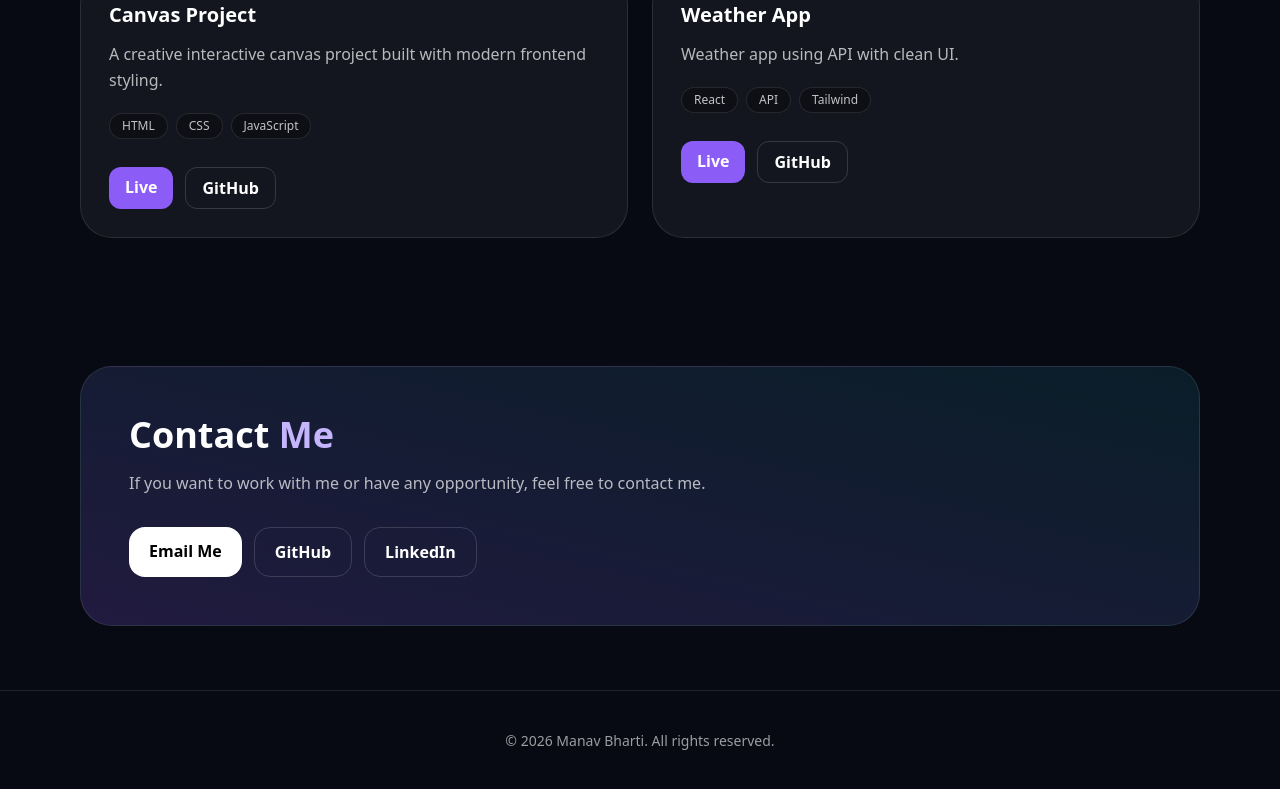
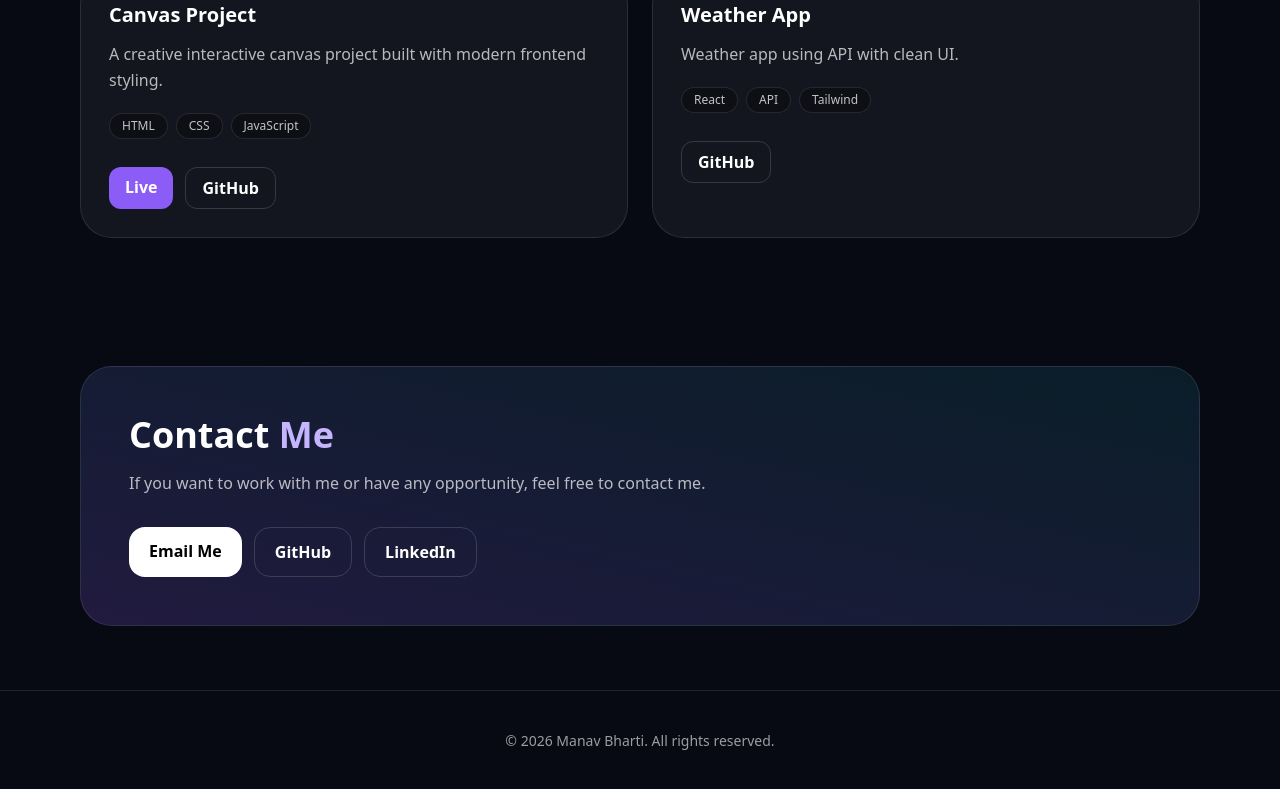
Before and after one commit to manavv09/portfolio, a React (Vite) app: page / in a window 1280 px wide. Shown: the part 2109-2898 px from the top of the page. Built offline with nearby package versions, Linux system fonts and the light colour scheme.

Commit message:
bug fixed

```diff
--- a/src/components/Projects.jsx
+++ b/src/components/Projects.jsx
@@ -23,7 +23,7 @@ const projects = [
   {
     title: "Weather App",
     desc: "Weather app using API with clean UI.",
-    live: "weather-app-eta-peach-27.vercel.app",
+    live: null,
     github: "https://github.com/manavv09/Weather-App",
     tech: ["React", "API", "Tailwind"],
   },
```
